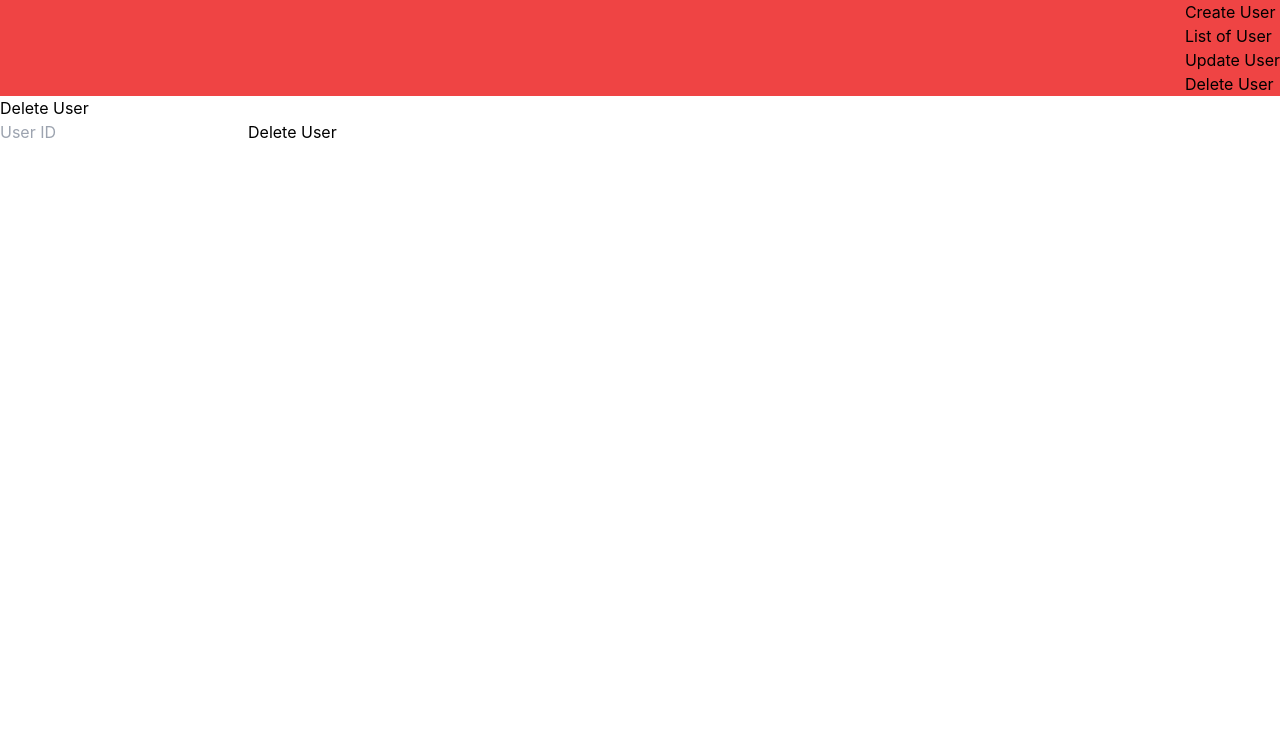
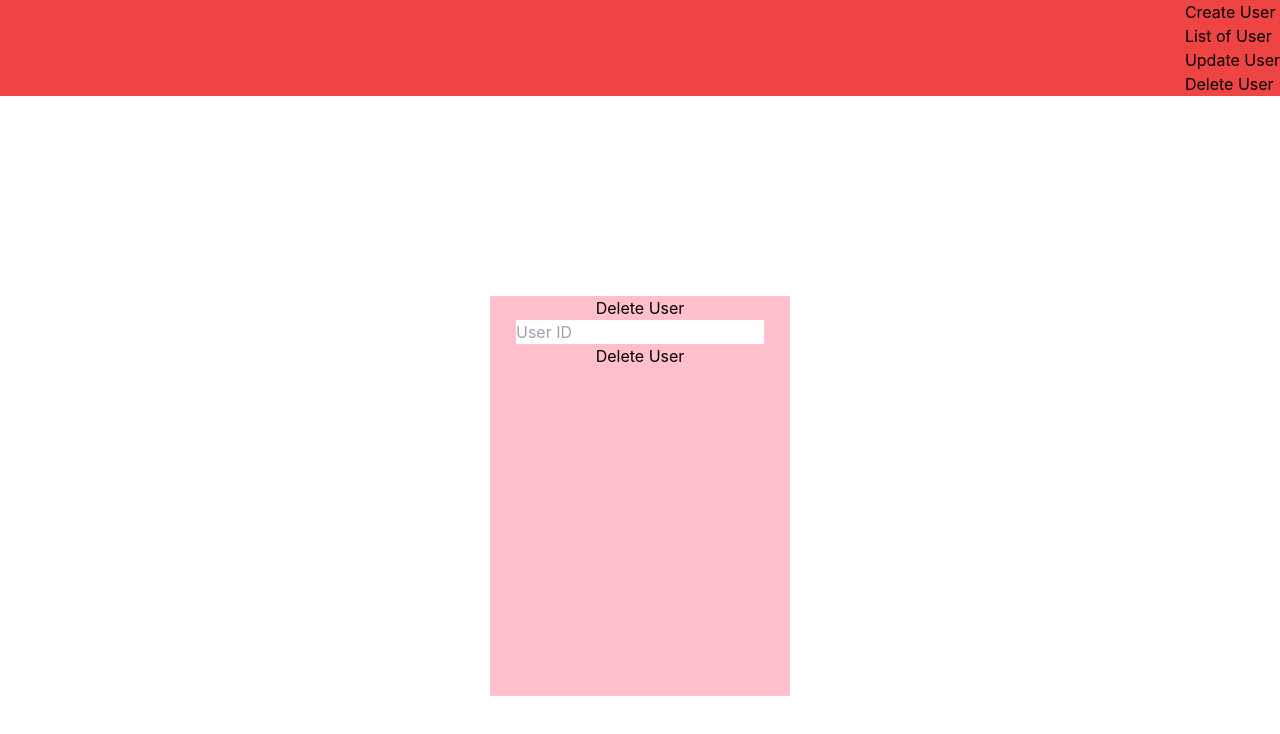
Before and after one commit to rosesarerosieee/crud-web-app, a React (Create React App) app: page /delete in a window 1280 px wide. Shown: the top 734 px of the page. Built offline with nearby package versions, Linux system fonts and the light colour scheme.

Commit message:
Added card containers in all of the pages

```diff
--- a/src/App.js
+++ b/src/App.js
@@ -2,7 +2,6 @@ import React from "react";
 import { BrowserRouter as Router } from "react-router-dom";
 import Navbar from "./components/navbar";
 import AppRouter from "./routers";
-import CreateUser from "./components/create";
 import './App.css';
 
 function App() {
--- a/src/components/delete.jsx
+++ b/src/components/delete.jsx
@@ -15,7 +15,9 @@ const DeleteUser = () => {
   };
 
   return (
-    <div>
+    <>
+      <div className="w-full h-screen flex items-center justify-center">
+        <div className="flex items-center justify-start flex-col w-[300px] h-[50vh] bg-[pink]">
           <h2>Delete User</h2>
           <input
             type="text"
@@ -26,6 +28,8 @@ const DeleteUser = () => {
           />
           <button onClick={handleDelete}>Delete User</button>
         </div>
+      </div>
+    </>
   );
 };
 
--- a/src/components/read.jsx
+++ b/src/components/read.jsx
@@ -14,7 +14,8 @@ const ReadUsers = () => {
   }, []);
 
   return (
-    <div>
+    <>
+      <div className="">
         <h2>Users List</h2>
         <ul>
           {users.map((user) => (
@@ -24,6 +25,7 @@ const ReadUsers = () => {
           ))}
         </ul>
       </div>
+    </>
   );
 };
 
--- a/src/components/update.jsx
+++ b/src/components/update.jsx
@@ -22,7 +22,9 @@ const UpdateUser = () => {
   };
 
   return (
-    <div>
+    <>
+      <div className="w-full h-screen flex items-center justify-center">
+        <div className="flex items-center justify-start flex-col w-[300px] h-[50vh] bg-[pink]">
           <h2>Update User</h2>
           <form onSubmit={handleSubmit}>
             <input
@@ -53,6 +55,8 @@ const UpdateUser = () => {
             <button type="submit">Update User</button>
           </form>
         </div>
+      </div>
+    </>
   );
 };
 
```
Lines whose indentation alone changed are shown as unchanged.
